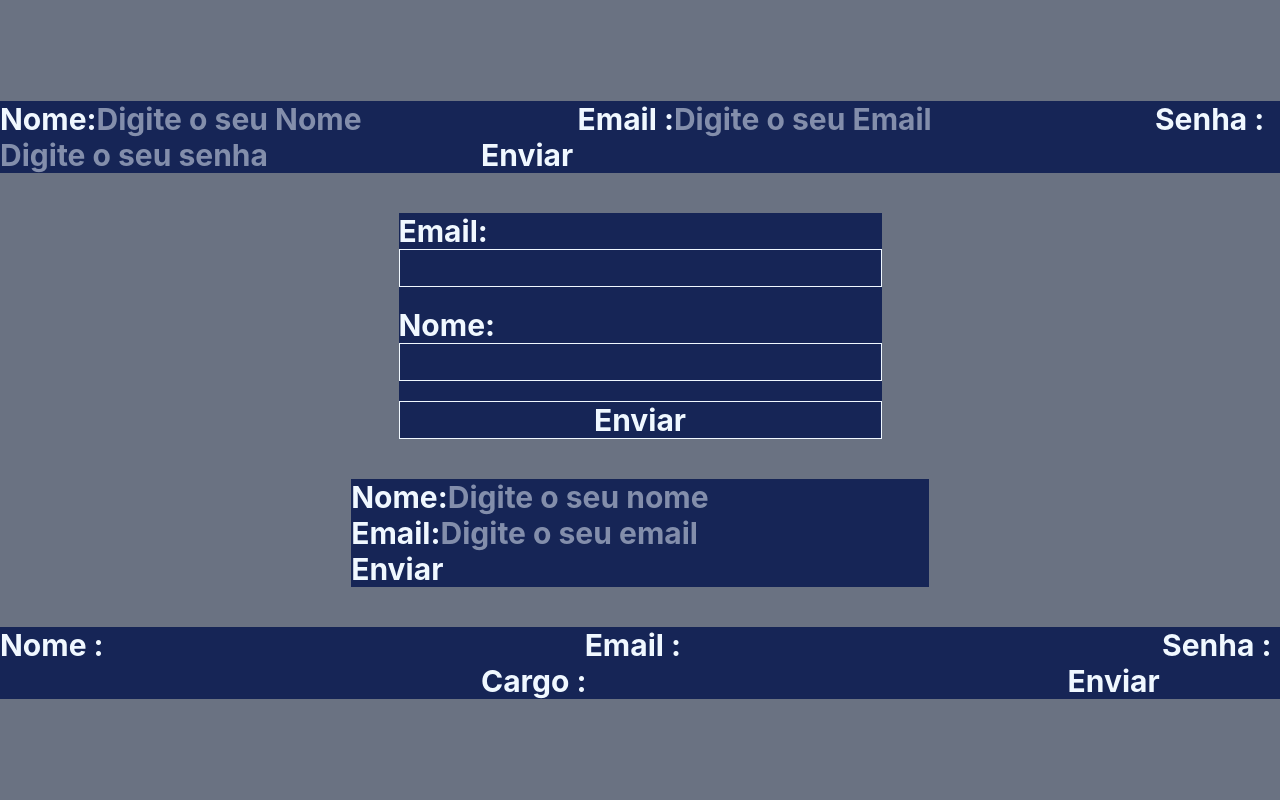
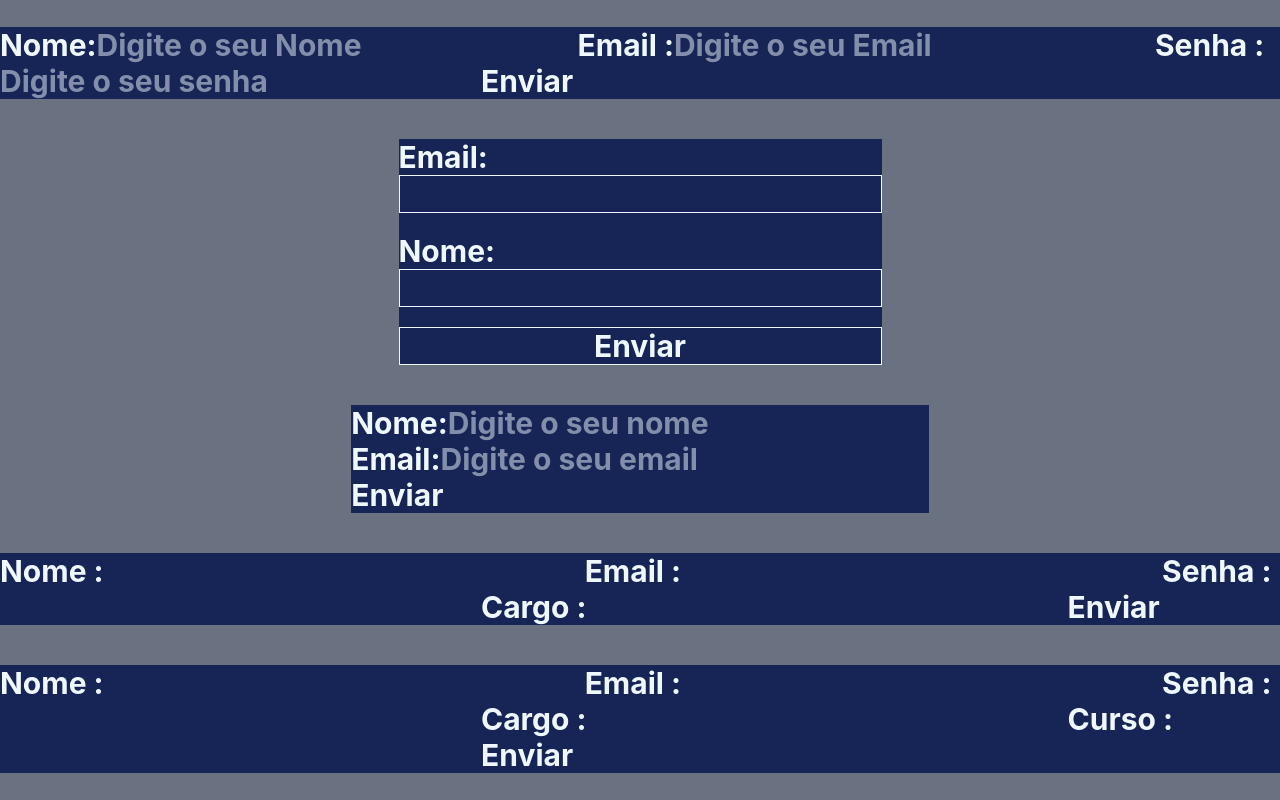
Before and after one commit to Paulo-Borges/FormTest, a React (Vite) app: page / in a window 1280 px wide. Built offline with nearby package versions, Linux system fonts and the light colour scheme.

Commit message:
feat: formulario iniciado

```diff
--- a/index.html
+++ b/index.html
@@ -1,5 +1,5 @@
 <!doctype html>
-<html lang="en">
+<html lang="pt-BR">
   <head>
     <meta charset="UTF-8" />
     <link rel="icon" type="image/svg+xml" href="/favicon.svg" />
--- a/src/App.tsx
+++ b/src/App.tsx
@@ -1,3 +1,4 @@
+import { FinishForm } from "./components/FinishForm";
 import { ControlledForm } from "./components/Form";
 import { FormCerto } from "./components/FormCerto";
 import { MasForm } from "./components/MasForm";
@@ -20,6 +21,9 @@ function App() {
       <div className=" bg-blue-950 ">
         <FormCerto />
       </div>
+      <div className=" bg-blue-950 ">
+        <FinishForm />
+      </div>
     </div>
   );
 }
--- /dev/null
+++ b/src/components/FinishForm.tsx
@@ -0,0 +1,73 @@
+import { useState } from "react";
+
+export const FinishForm = () => {
+  const [formData, setFormData] = useState({
+    nome: "",
+    email: "",
+    senha: "",
+    cargo: "",
+    curso: "",
+  });
+
+  const handleSubmmit = (e: React.FormEvent<HTMLFormElement>) => {
+    e.preventDefault();
+    console.log("Agora eu sei", formData);
+  };
+
+  const handleChange = (e: React.ChangeEvent<HTMLInputElement>) => {
+    const { name, value } = e.target;
+    setFormData({ ...formData, [name]: value });
+  };
+
+  return (
+    <form onSubmit={handleSubmmit}>
+      <label htmlFor="nome">
+        Nome :
+        <input
+          type="nome"
+          name="nome"
+          value={formData.nome}
+          onChange={handleChange}
+        />
+      </label>
+      <label htmlFor="email">
+        Email :
+        <input
+          type="email"
+          name="email"
+          value={formData.email}
+          onChange={handleChange}
+        />
+      </label>
+      <label htmlFor="senha">
+        Senha :
+        <input
+          type="senha"
+          name="senha"
+          value={formData.senha}
+          onChange={handleChange}
+        />
+      </label>
+      <label htmlFor="cargo">
+        Cargo :
+        <input
+          type="cargo"
+          name="cargo"
+          value={formData.cargo}
+          onChange={handleChange}
+        />
+      </label>
+      <label htmlFor="curso">
+        Curso :
+        <input
+          type="curso"
+          name="curso"
+          value={formData.curso}
+          onChange={handleChange}
+        />
+      </label>
+
+      <button>Enviar</button>
+    </form>
+  );
+};
```
